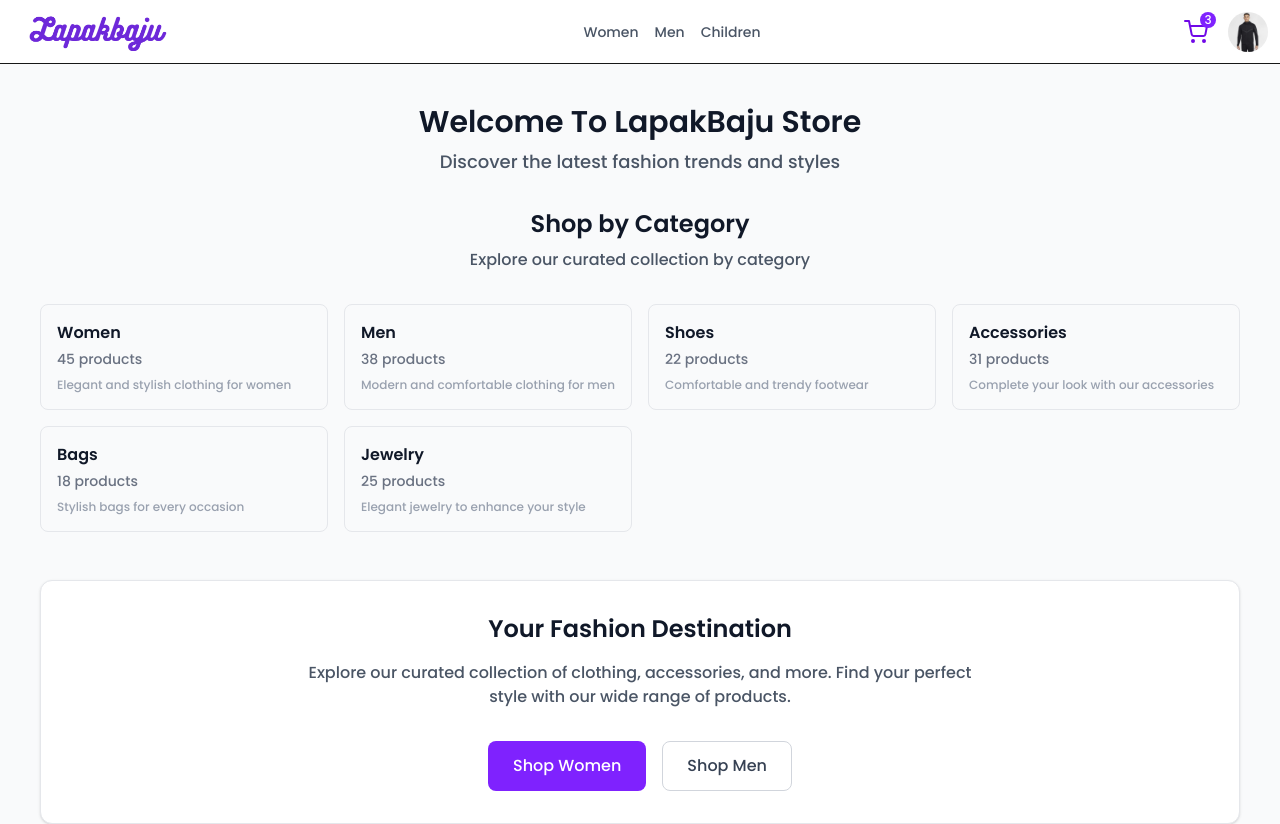
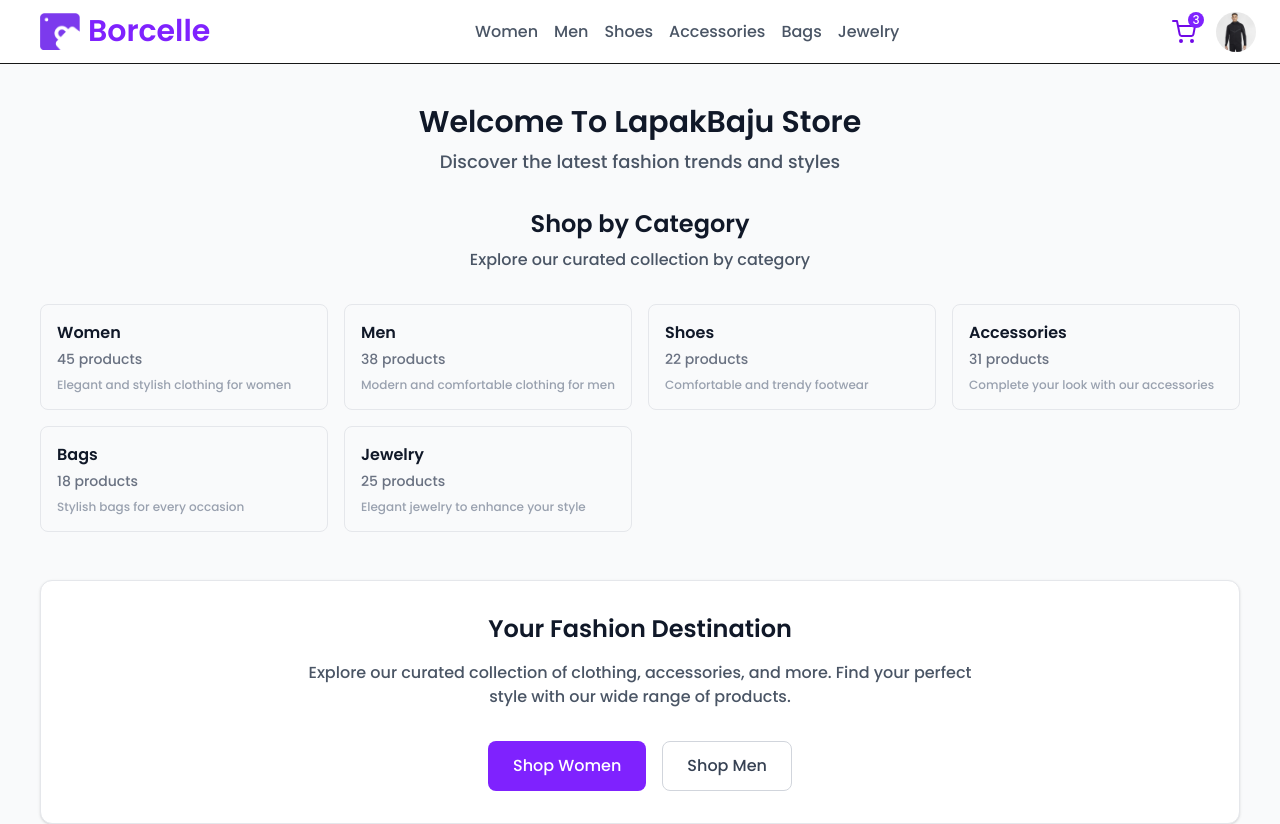
Before and after one commit to HLena/lapakbaju-store, a Next.js app: page / in a window 1280 px wide. Shown: the top 824 px of the page. Built offline with nearby package versions, Linux system fonts and the light colour scheme.

Commit message:
feat: update menu options, icons and style

```diff
--- a/src/components/ui/navbar/Navbar.tsx
+++ b/src/components/ui/navbar/Navbar.tsx
@@ -1,64 +1,53 @@
 "use client";
 
-import SearchBar from './SearchBar';
 import NabvarMenu from './NavbarMenu';
 import { FiShoppingCart } from "react-icons/fi";
 import { useState } from "react";
 import Link from "next/link";
 import Image from "next/image";
 import Navigation from "./Navigation";
-import { BiMenuAltLeft } from 'react-icons/bi';
 import { AnimatePresence } from 'motion/react';
-
-const menuOptions = [
-  {
-    name: 'women',
-    path: '/category/women'
-  },
-  {
-    name: 'men',
-    path:  '/category/men'
-  },
-  {
-    name: 'children',
-    path:  '/category/children'
-  }
-]
+import { CiMenuBurger } from 'react-icons/ci';
+import Sidebar from '../sidebar/Sidebar';
+import { VALID_CATEGORIES } from '@/config/categories';
 
 const Navbar = () => {
 
-  const [showNavbarMenu, setShowNavbarMenu] = useState(false);
+  const [sidebarOpen, setSidebarOpen] = useState(false);
 
-  const toggleNavbarMenu = () => {
-    setShowNavbarMenu(prevState => !prevState);
+  const onToggleSidebar = () => {
+    setSidebarOpen(prevState => !prevState);
   };
 
 
   return (
       <div
-        className="fixed top-0 right-0 left-0 w-full h-16 bg-white flex justify-between items-center py-2 px-3 gap-3 border-b z-100"
+        className="fixed top-0 right-0 left-0 w-full h-16 bg-white flex justify-between items-center py-2 px-6 gap-3 border-b"
       >
-        <div className="flex text-3xl text-purple-700 font-bold">
-          <BiMenuAltLeft onClick={toggleNavbarMenu} className='md:hidden'/>
+        <div className="flex text-3xl text-violet-600 font-bold">
+          <button
+            type="button"
+            className="-m-2.5 p-2.5 text-gray-700 lg:hidden"
+            onClick={ onToggleSidebar }
+          >
+            <CiMenuBurger className="h-6 w-6" />
+          </button>
+
           <Link href="/" className="ml-4">
-            <Image src={"/images/logo.png"} alt="logo" height={140} width={140}/>
+            <div className='flex gap-2'>
+              <Image src="/images/logo-violet.png" alt="logo" height={40} width={40}/>
+              <span className=''>Borcelle</span>
+            </div>
           </Link>
         </div>
 
-        {/* <SearchBar/> */}
-        {!showNavbarMenu && <Navigation menu={menuOptions}/>}
+        <Navigation options={VALID_CATEGORIES}/>
 
-
-        {/* <div className='flex gap-4 items-center text-sm'>
-          <Link href="/auth/register" className='text-gray-500 hidden lg:block'>Sign up</Link>
-          <Link
-            href="/auth/login"
-            className="bg-purple-700 px-5 py-2 rounded-full cursor-pointer font-regular">
-            Log in
-          </Link>
-        </div> */}
         <AnimatePresence>
-          {showNavbarMenu && <NabvarMenu menu={menuOptions} toggleNavbar={toggleNavbarMenu}/>}
+          {sidebarOpen &&
+            <Sidebar  onToggleSidebar={ onToggleSidebar }>
+              <NabvarMenu options={VALID_CATEGORIES}/>
+            </Sidebar>}
         </AnimatePresence>
 
         <div className='flex gap-3 text-violet-700 text-2xl items-center'>
--- a/src/components/ui/navbar/NavbarMenu.tsx
+++ b/src/components/ui/navbar/NavbarMenu.tsx
@@ -1,48 +1,30 @@
-import { motion } from 'motion/react';
+import { Category } from '@/config/categories';
 import Image from 'next/image';
 import Link from 'next/link';
-import { IoClose } from 'react-icons/io5';
+
 interface Props{
-  menu: {
-    name: string,
-    path: string
-  }[],
-  toggleNavbar: () => void
-
+  options: Category[],
 }
 
-const NavbarMenu = ({menu, toggleNavbar}: Props) => {
+const NavbarMenu = ({options}: Props) => {
   return (
-    <motion.div
-      className="fixed inset-0 z-20 bg-black/50 lg:hidden"
-      initial={{ opacity: 0 }}
-      animate={{ opacity: 1 }}
-      exit={{ opacity: 0 }}
-      onClick={ toggleNavbar }
-    >
-      <nav className='absolute flex flex-col left-0 top-0 bg-white w-5/6 max-w-80 md:w-96 h-screen lg:hidden'>
-        <div className='py-3'>
-          <Image
-            src={"/images/logo.png"}
-            alt="logo"
-            height={140}
-            width={140}
-            className='m-auto'
-          />
+    <nav className='w-full absolute flex flex-col left-0 top-0 bg-white  max-w-80 lg:hidden'>
+      <div className='flex gap-2  w-fit m-auto my-5'>
+        <Image src={"/images/logo-violet.png"} alt="logo" height={40} width={40}/>
+        <span className='text-violet-600 text-3xl'>Borcelle</span>
       </div>
       {
-          menu.map((m, i) => (
+        options.map((option, i) => (
           <Link
-              key={m.path}
-              href={m.path}
+            key={option.slug}
+            href={`/category/${option.slug}`}
             className='text-center py-2 capitalize text-gray-700'
           >
-              {m.name}
+            {option.name}
           </Link>
         ))
       }
     </nav>
-    </motion.div>
   )
 }
 
--- a/src/components/ui/navbar/Navigation.tsx
+++ b/src/components/ui/navbar/Navigation.tsx
@@ -1,22 +1,20 @@
+import { Category } from "@/config/categories"
 import Link from "next/link"
 
-interface Props{
-  menu: {
-    name: string,
-    path: string
-  }[]
+interface NavigationProps{
+  options: Category []
 }
 
-const Navigation = ({menu}: Props) => {
+const Navigation = ({ options }: NavigationProps) => {
   return (
-    <nav className='flex-row capitalize hidden md:flex text-sm'>
+    <nav className='capitalize hidden lg:flex lg:flex-row '>
         {
-          menu.map((m, i) => (
+          options.map((option, i) => (
             <Link
-              key={i}
-              href={m.path}
+              key={option.slug}
+              href={`/category/${option.slug}`}
               className="p-2 text-gray-600 cursor-pointer hover:font-semibold"
-            >{m.name}
+            >{option.name}
             </Link>
           ))
         }
```
Lines whose indentation alone changed are shown as unchanged.
